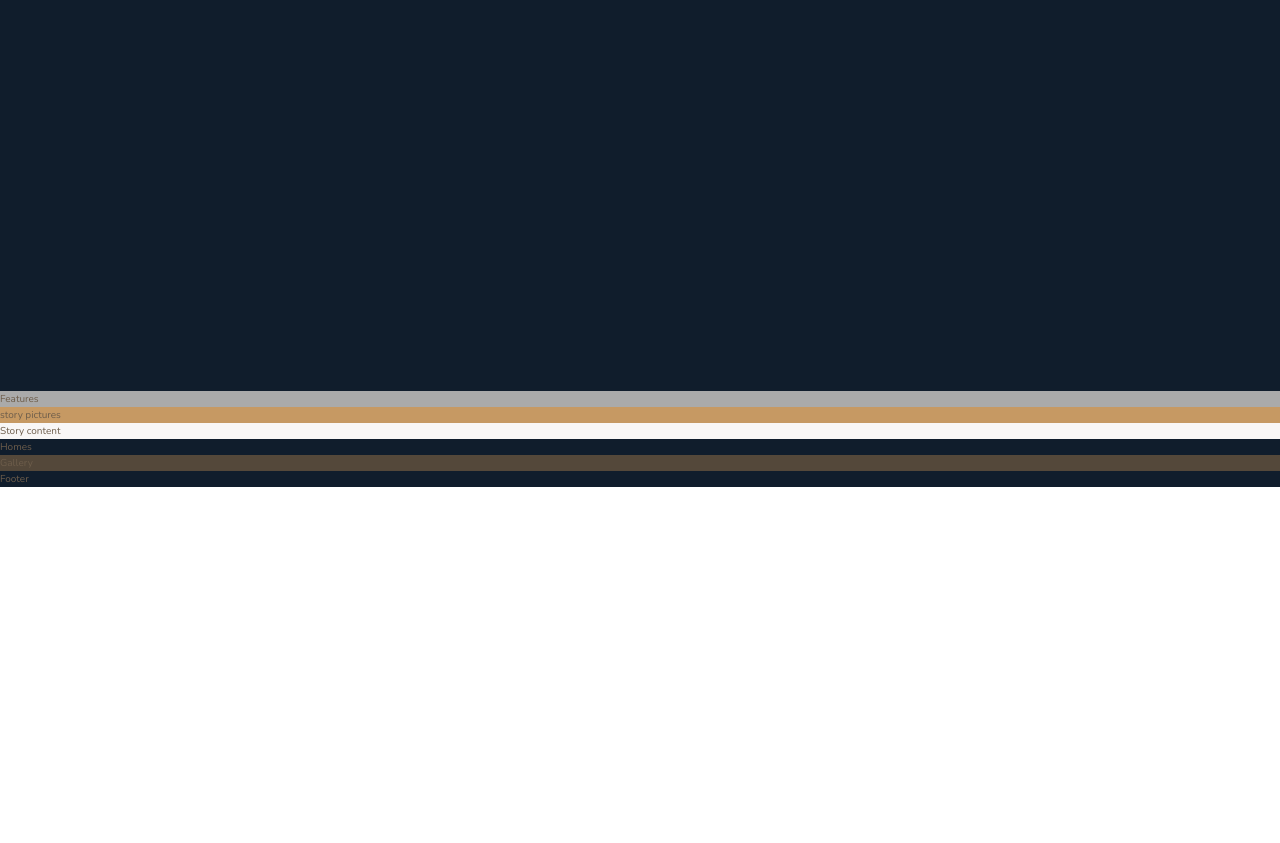
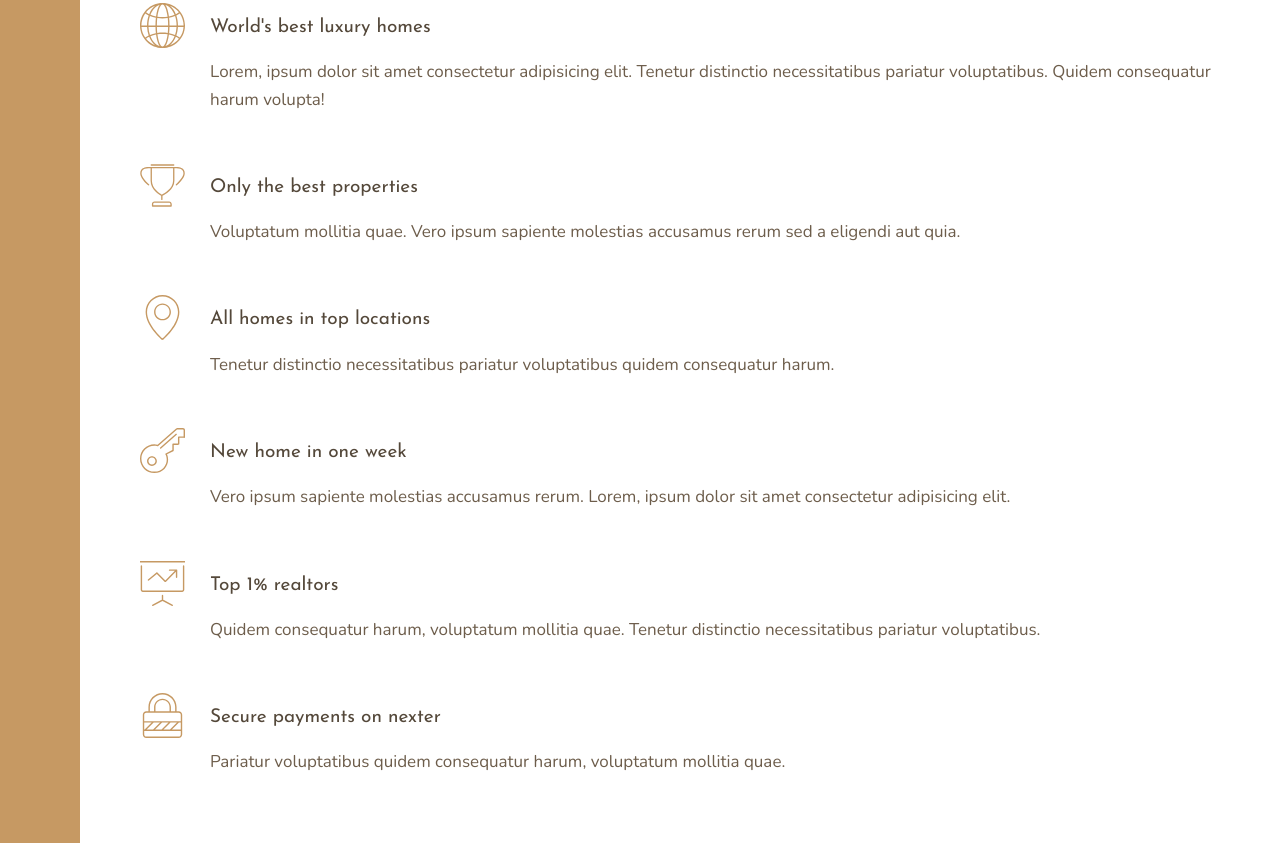
Before and after one commit to asher-miti/nexter, a website: page index.html in a window 1280 px wide. Shown: the part 777-1620 px from the top of the page. Before the commit the page ends 1264 px from the top, so only its background shows below. Drawn offline with nearby package versions, Linux system fonts and the light colour scheme.

Commit message:
styling features section

```diff
--- a/index.html
+++ b/index.html
@@ -28,7 +28,63 @@
     </div>
 
     <section class="features">
-      Features
+      <div class="feature">
+        <svg class="feature__icon">
+          <use xlink:href="img/sprite.svg#icon-global"></use>
+        </svg>
+        <h4 class="heading-4 heading-4--dark">World's best luxury homes</h4>
+        <p class="feature__text">
+          Lorem, ipsum dolor sit amet consectetur adipisicing elit. Tenetur distinctio necessitatibus pariatur
+          voluptatibus. Quidem consequatur harum volupta!
+        </p>
+      </div>
+      <div class="feature">
+        <svg class="feature__icon">
+          <use xlink:href="img/sprite.svg#icon-trophy"></use>
+        </svg>
+        <h4 class="heading-4 heading-4--dark">Only the best properties</h4>
+        <p class="feature__text">
+          Voluptatum mollitia quae. Vero ipsum sapiente molestias accusamus rerum sed a eligendi aut quia.
+        </p>
+      </div>
+      <div class="feature">
+        <svg class="feature__icon">
+          <use xlink:href="img/sprite.svg#icon-map-pin"></use>
+        </svg>
+        <h4 class="heading-4 heading-4--dark">All homes in top locations</h4>
+        <p class="feature__text">
+          Tenetur distinctio necessitatibus pariatur voluptatibus quidem consequatur harum.
+        </p>
+      </div>
+      <div class="feature">
+        <svg class="feature__icon">
+          <use xlink:href="img/sprite.svg#icon-key"></use>
+        </svg>
+        <h4 class="heading-4 heading-4--dark">New home in one week</h4>
+        <p class="feature__text">
+          Vero ipsum sapiente molestias accusamus rerum. Lorem, ipsum dolor sit amet consectetur adipisicing
+          elit.
+        </p>
+      </div>
+      <div class="feature">
+        <svg class="feature__icon">
+          <use xlink:href="img/sprite.svg#icon-presentation"></use>
+        </svg>
+        <h4 class="heading-4 heading-4--dark">Top 1% realtors</h4>
+        <p class="feature__text">
+          Quidem consequatur harum, voluptatum mollitia quae. Tenetur distinctio necessitatibus pariatur
+          voluptatibus.
+        </p>
+      </div>
+      <div class="feature">
+        <svg class="feature__icon">
+          <use xlink:href="img/sprite.svg#icon-lock"></use>
+        </svg>
+        <h4 class="heading-4 heading-4--dark">Secure payments on nexter</h4>
+        <p class="feature__text">
+          Pariatur voluptatibus quidem consequatur harum, voluptatum mollitia quae.
+        </p>
+      </div>
     </section>
 
     <div class="story__pictures">
--- a/sass/_base.scss
+++ b/sass/_base.scss
@@ -37,4 +37,10 @@ body {
 .container {
   display: grid;
   grid-template-rows: 80vh min-content 40vw repeat(3, min-content);
+  grid-template-columns:
+    [sidebar-start] 8rem [sidebar-end full-start] minmax(6rem, 1fr) [center-start] repeat(
+      8,
+      [col-start] minmax(min-content, 14rem) [col-end]
+    )
+    [center-end] minmax(6rem, 1fr) [full-end];
 }
--- a/sass/_features.scss
+++ b/sass/_features.scss
@@ -1,3 +1,29 @@
 .features {
-  background-color: $color-grey-light-2;
+  grid-column: center-start / center-end;
+
+  margin: 15rem 0;
+
+  display: grid;
+  // grid-template-columns: repeat(3, 1fr);
+  grid-template-columns: repeat(auto-fit, minxmax(25rem, 1fr));
+  grid-gap: 6rem;
+  align-items: start;
 }
+
+.feature {
+  display: grid;
+  grid-template-columns: min-content 1fr;
+  grid-row-gap: 1.5rem;
+  grid-column-gap: 2.5rem;
+  &__icon {
+    fill: $color-primary;
+    width: 4.5rem;
+    height: 4.5rem;
+    grid-row: 1 / span 2;
+    transform: translateY(-1rem);
+  }
+
+  &__text {
+    font-size: 1.7rem;
+  }
+}
--- a/sass/_footer.scss
+++ b/sass/_footer.scss
@@ -1,3 +1,4 @@
 .footer {
   background-color: $color-secondary;
+  grid-column: full-start / full-end;
 }
--- a/sass/_gallery.scss
+++ b/sass/_gallery.scss
@@ -1,3 +1,4 @@
 .gallery {
   background-color: $color-grey-dark-1;
+  grid-column: full-start / full-end;
 }
--- a/sass/_header.scss
+++ b/sass/_header.scss
@@ -1,3 +1,4 @@
 .header {
   background-color: $color-grey-dark-1;
+  grid-column: full-start / col-end 6;
 }
--- a/sass/_homes.scss
+++ b/sass/_homes.scss
@@ -1,3 +1,4 @@
 .homes {
   background-color: $color-secondary;
+  grid-column: center-start / center-end;
 }
--- a/sass/_realtors.scss
+++ b/sass/_realtors.scss
@@ -1,3 +1,4 @@
 .realtors {
   background-color: $color-secondary;
+  grid-column: col-start 7 / full-end;
 }
--- a/sass/_sidebar.scss
+++ b/sass/_sidebar.scss
@@ -1,3 +1,5 @@
 .sidebar {
   background-color: $color-primary;
+  grid-column: sidebar-start / sidebar-end;
+  grid-row: 1 / -1;
 }
--- a/sass/_story.scss
+++ b/sass/_story.scss
@@ -1,9 +1,11 @@
 .story {
   &__pictures {
     background-color: $color-primary;
+    grid-column: full-start / col-end 4;
   }
 
   &__content {
     background-color: $color-grey-light-1;
+    grid-column: col-start 5 / full-end;
   }
 }
--- a/sass/_typography.scss
+++ b/sass/_typography.scss
@@ -0,0 +1,24 @@
+%heading {
+  font-family: $font-display;
+  font-weight: 400;
+}
+
+.heading-1 {
+  @extend %heading;
+}
+.heading-2 {
+  @extend %heading;
+}
+.heading-3 {
+  @extend %heading;
+}
+.heading-4 {
+  @extend %heading;
+  font-size: 1.9rem;
+  &--light {
+    color: $color-grey-light-1;
+  }
+  &--dark {
+    color: $color-grey-dark-1;
+  }
+}
```
Also changed, not shown: sass/main.css, 1 other file.
